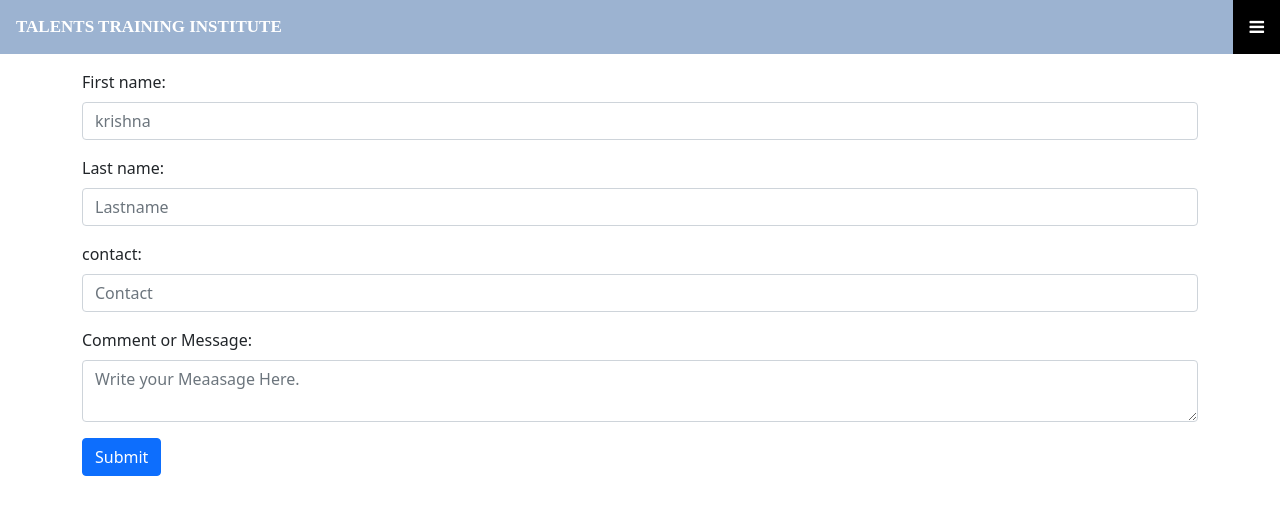
After one commit to krishna260692/webpage, a Django app: page /reachus in a window 1280 px wide. The commit adds this page. Shown: the top 515 px of the page. Run offline with Django 4.2, Linux system fonts and the light colour scheme.

Commit message:
5th commit

```diff
--- a/mysite/urls.py
+++ b/mysite/urls.py
@@ -1,5 +1,5 @@
 from django.urls import path
-from .views import Home ,contact,subscribe
+from .views import Home ,contact,subscribe ,reachus
 
 
 
@@ -9,6 +9,7 @@ urlpatterns = [
     path('home', Home.as_view(), name='home'),
     path('contact', contact, name='contact'),
     path('subscribe', subscribe, name='subscribe'),
+    path('reachus', reachus, name='reachus'),
 
 
 
--- a/mysite/views.py
+++ b/mysite/views.py
@@ -28,7 +28,26 @@ def subscribe(request):
         subject = 'Welcome to DataFlair'
         message = 'Hope you are enjoying your Django Tutorials'
         recepient = str(sub['Email'].value())
-        send_mail(subject,
-            message, EMAIL_HOST_USER, [recepient], fail_silently = False)
+        send_mail(
+            subject,message, EMAIL_HOST_USER, [recepient], fail_silently = False)
         return render(request, 'success.html', {'recepient': recepient})
     return render(request, 'index.html', {'form':sub})
+
+
+
+
+def reachus(request):
+    if request.method == 'POST':
+        name = request.POST['fname']
+        lastname = request.POST['lname']
+        mycontact = request.POST['contact']
+        massage = request.POST['mycomment']
+
+        print(name,lastname,mycontact,massage)
+
+
+
+
+
+
+    return render(request, 'contacttwo.html')
--- a/templates/base.html
+++ b/templates/base.html
@@ -72,7 +72,7 @@ body {
   font-style: serif;">TALENTS TRAINING INSTITUTE</a>
   <div id="myLinks">
     <a href="#news">News</a>
-    <a href="#contact">Contact</a>
+    <a href="{% url 'reachus' %}">Contact</a>
     <a href="#about">About</a>
 
     <a href="{% url 'subscribe' %}">subscribe</a>
--- /dev/null
+++ b/templates/contacttwo.html
@@ -0,0 +1,41 @@
+{% extends 'base.html' %}
+
+{% block content %}
+<title>contact us</title>
+
+<meta charset="utf-8">
+  <meta name="viewport" content="width=device-width, initial-scale=1">
+  <link href="https://cdn.jsdelivr.net/npm/bootstrap@5.1.3/dist/css/bootstrap.min.css" rel="stylesheet">
+  <script src="https://cdn.jsdelivr.net/npm/bootstrap@5.1.3/dist/js/bootstrap.bundle.min.js"></script>
+
+ <form  action="" method="post"   >
+   {% csrf_token %}
+
+     <div class="container mt-3">
+                 <div class="mb-3 mt-3">
+                <label for="fname" class="form-label">First name:</label><br>
+                <input  class="form-control" type="text" id="fname" name="fname" placeholder="krishna">
+                </div>
+
+
+                 <div class="mb-3 mt-3">
+                <label for="lname" class="form-label" >Last name:</label>
+                <input class="form-control"  type="text" id="lname" name="lname" value="" placeholder="Lastname">
+                </div>
+                <div class="mb-3 mt-3">
+                <label for="contact" class="form-label" >contact:</label>
+                <input class="form-control" type="text" id="contact" name="contact" value="" placeholder="Contact">
+                </div>
+
+               <div class="mb-3 mt-3">
+                       <label for="comment" class="form-label" >Comment or Message:</label>
+                      <textarea  class="form-control" type="text" id="comment" name="mycomment" placeholder="Write your Meaasage Here."></textarea>
+               </div>
+
+             <input class="btn btn-primary" type="submit" value="Submit">
+     </div>
+
+        </form>
+
+
+{% endblock content %}
--- a/templates/mysite/home1.html
+++ b/templates/mysite/home1.html
@@ -1,4 +1,4 @@
-{% extends 'base.html ' %}
+{% extends 'base.html' %}
 
 {% block content %}
 
```
Also changed, not shown: templates/home.html (+37 -27 lines), 1 other file.
